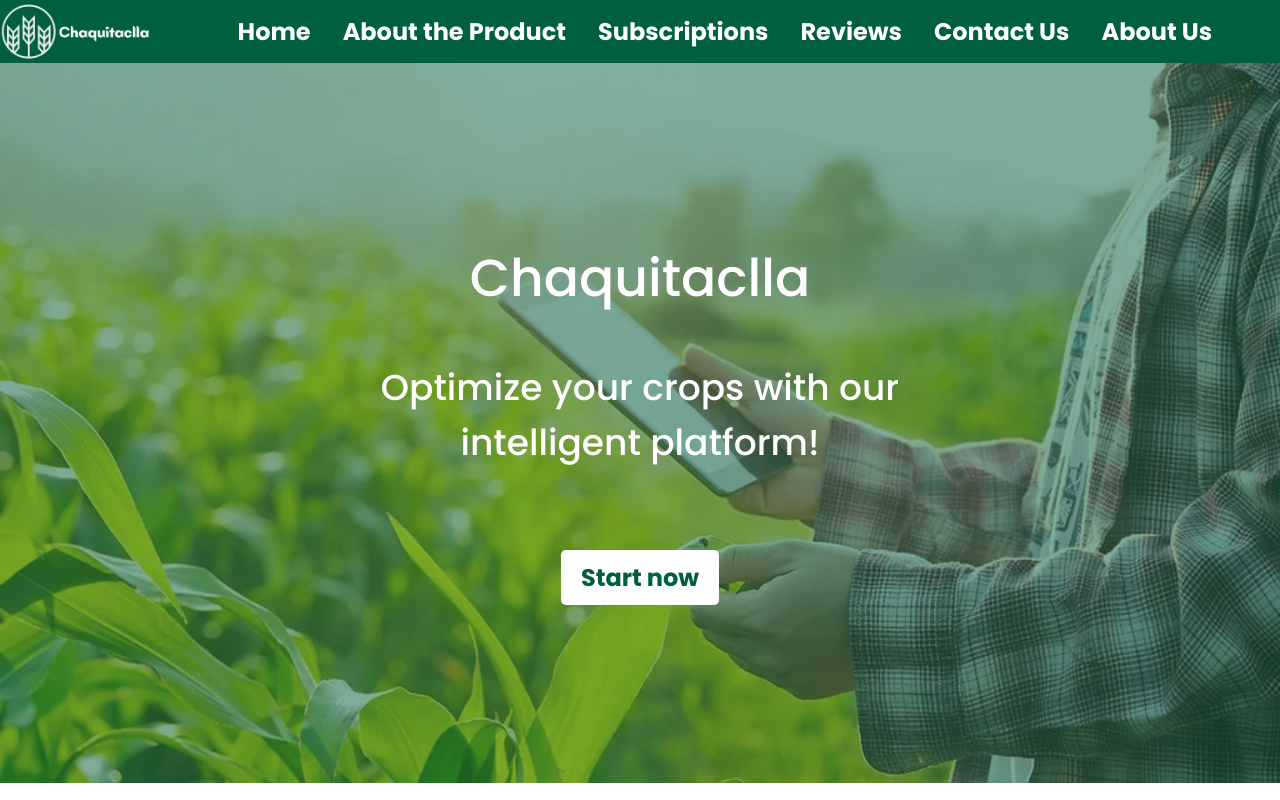
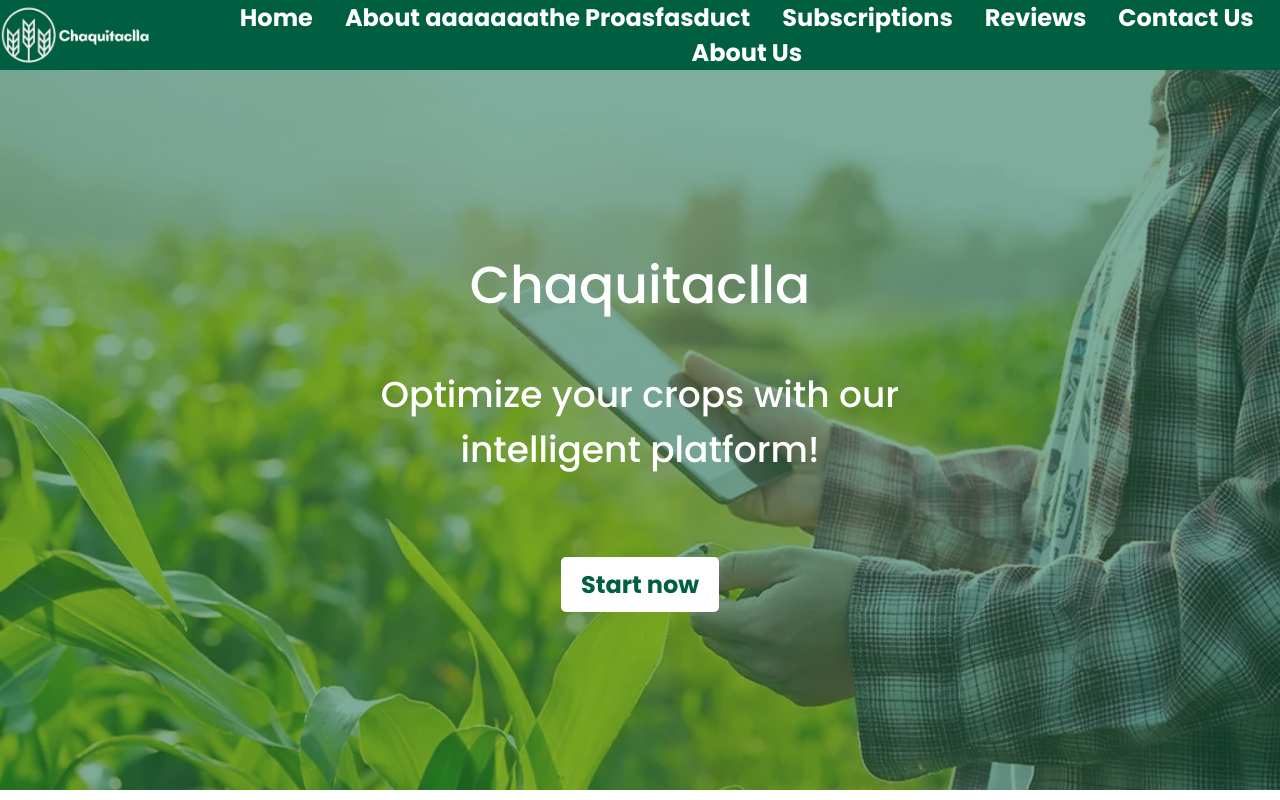
Before and after one commit to si732-innotesters/landingPage, a plain HTML site: page index.html in a window 1280 px wide. Shown: the top 800 px of the page. Drawn offline with Linux system fonts and the light colour scheme.

Commit message:
TestingTheCommit

```diff
--- a/index.html
+++ b/index.html
@@ -16,7 +16,7 @@
         <img src="images/ChaquitacllaLogo.jpeg" alt="Chaquitaclla Logo" width="12%" height="12%">
         <ul>
             <li><a href="#home">Home</a></li>
-            <li><a href="#aboutProduct">About the Product</a></li>
+            <li><a href="#aboutProduct">About aaaaaaathe Proasfasduct</a></li>
             <li><a href="#subscriptions">Subscriptions</a></li>
             <li><a href="#reviews">Reviews</a></li>
             <li><a href="#contactUs">Contact Us</a></li>
```
